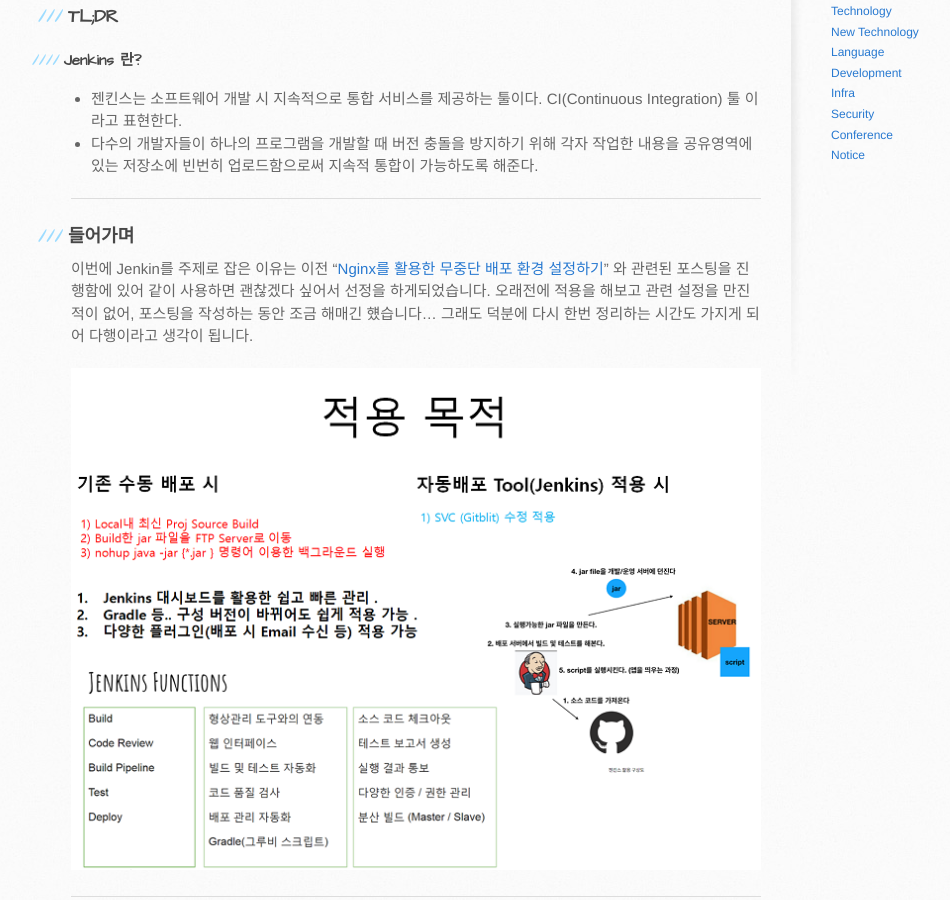
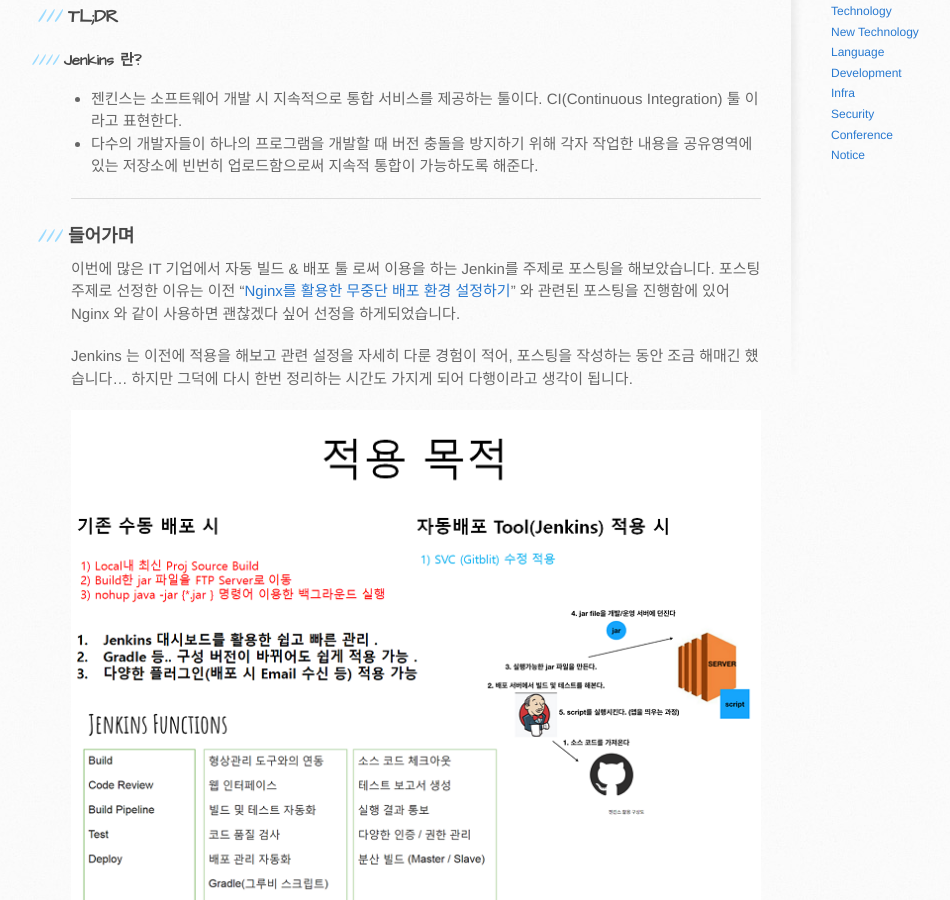
Before and after one commit to kdkrkwhr/kdkrkwhr.github.com, a Jekyll site: the page built from _posts/2020-12-10-jenkins-install.md, in a window 1280 px wide and 900 px high, scrolled down 361 px. Shown: the whole window, without its empty margins (99-1049 px from the left). Built offline with Jekyll 4.4.1, drawn with Linux system fonts in a browser that asks for light colours; comment, search, counter and statistics services are not loaded.

Commit message:
[update] .

```diff
--- a/_posts/2020-12-10-jenkins-install.md
+++ b/_posts/2020-12-10-jenkins-install.md
@@ -10,15 +10,17 @@
 ### TL;DR
 
 #### Jenkins 란?
-*  젠킨스는 소프트웨어 개발 시 지속적으로 통합 서비스를 제공하는 툴이다. CI(Continuous Integration) 툴 이라고 표현한다.
+* 젠킨스는 소프트웨어 개발 시 지속적으로 통합 서비스를 제공하는 툴이다. CI(Continuous Integration) 툴 이라고 표현한다.
 * 다수의 개발자들이 하나의 프로그램을 개발할 때 버전 충돌을 방지하기 위해 각자 작업한 내용을 공유영역에 있는 저장소에 빈번히 업로드함으로써 지속적 통합이 가능하도록 해준다.
 
 ----
 ### 들어가며
 
-이번에 Jenkin를 주제로 잡은 이유는 이전 "[Nginx를 활용한 무중단 배포 환경 설정하기](https://kdkrkwhr.github.io/devops/2020/12/10/nginx-nonstop.html)" 와 관련된 포스팅을 진행함에 있어 같이 사용하면 괜찮겠다 싶어서 선정을 하게되었습니다.
-오래전에 적용을 해보고 관련 설정을 만진 적이 없어, 포스팅을 작성하는 동안 조금 해매긴 헀습니다...
-그래도 덕분에 다시 한번 정리하는 시간도 가지게 되어 다행이라고 생각이 됩니다.
+이번에 많은 IT 기업에서 자동 빌드 & 배포 툴 로써 이용을 하는 Jenkin를 주제로 포스팅을 해보았습니다.
+ 포스팅 주제로 선정한 이유는 이전 "[Nginx를 활용한 무중단 배포 환경 설정하기](https://kdkrkwhr.github.io/devops/2020/12/10/nginx-nonstop.html)" 와 관련된 포스팅을 진행함에 있어 Nginx 와 같이 사용하면 괜찮겠다 싶어 선정을 하게되었습니다.
+
+Jenkins 는 이전에 적용을 해보고 관련 설정을 자세히 다룬 경험이 적어, 포스팅을 작성하는 동안 조금 해매긴 헀습니다...
+하지만 그덕에 다시 한번 정리하는 시간도 가지게 되어 다행이라고 생각이 됩니다.
 
 ![2020-12-14-jenkins-install-1](/assets/2020-12-14-jenkins-install-1.jpg)
 
```
